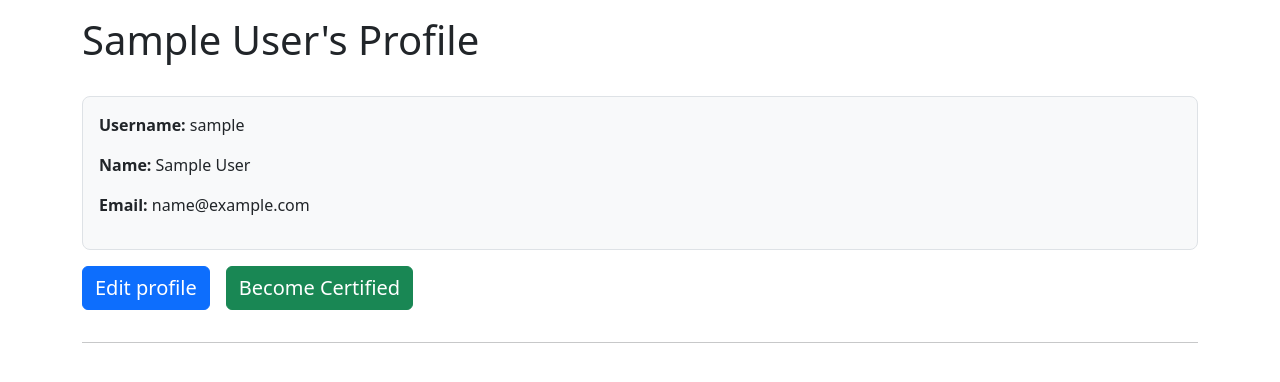
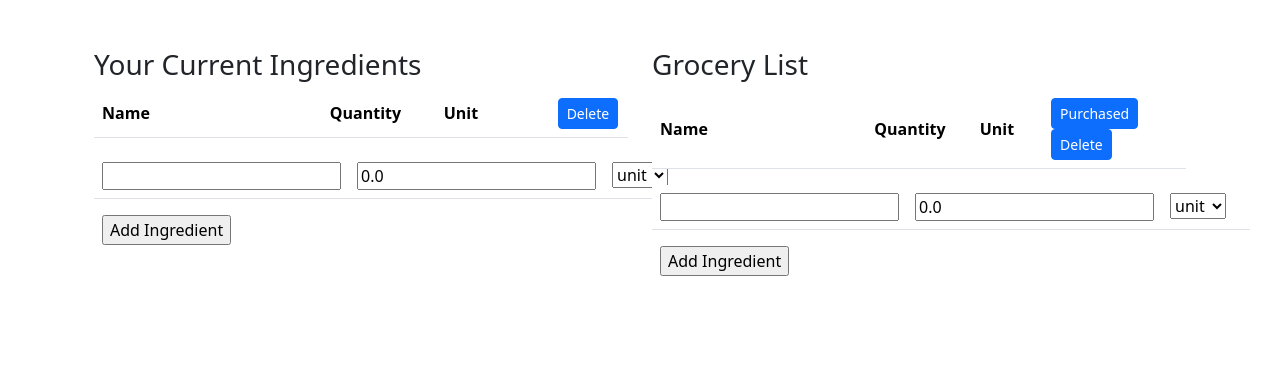
Before and after one commit to a2saur/recipe-app, a Flask app: page /user/ingredients in a window 1280 px wide. Shown: the part 56-438 px from the top of the page. Run offline with Flask 3, Linux system fonts and the light colour scheme; the visitor is signed in with stand-in values (Sample User, id 1); data comes from the database, SQL or seed files in the repository; lists and menus that the app fills with data are empty; some libraries are stand-ins or nearby versions.

Commit message:
Fixed errors caused by merge

```diff
--- a/app/main/templates/base.html
+++ b/app/main/templates/base.html
@@ -48,7 +48,7 @@
                     </li>
 
                     <li class="nav-item">
-                        <a href="{{ url_for('main.view_ingredients') }}" class="btn btn-outline-dark">
+                        <a href="{{ url_for('user.view_ingredients') }}" class="btn btn-outline-dark">
                             <i class="bi" style="margin-right:5px"></i>Ingredients
                         </a>
                     </li>
--- a/app/main/templates/view_ingredients.html
+++ b/app/user/templates/view_ingredients.html
@@ -9,7 +9,7 @@
         <div class="col-md-6">
             <h3>Your Current Ingredients</h3>
             <div class="ingredient-form">
-            <form method="POST" action="{{ url_for('main.delete_ingredient') }}">
+            <form method="POST" action="{{ url_for('user.delete_ingredient') }}">
                 {{ iform.hidden_tag() }}
 
                 <table class="table">
@@ -56,7 +56,7 @@
         <div class="col-md-6">
             <h3>Grocery List</h3>
             <div class="grocery-form">
-            <form method="POST" action="{{ url_for('main.move_or_delete_grocery') }}">
+            <form method="POST" action="{{ url_for('user.move_or_delete_grocery') }}">
                 {{ gform.hidden_tag() }}
 
                 <table class="table">
--- a/app/user/user_routes.py
+++ b/app/user/user_routes.py
@@ -5,9 +5,10 @@ from flask import render_template, flash, redirect, url_for, request, jsonify
 from flask_login import current_user, login_required
 import sqlalchemy as sqla
 from app import db
-from app.main.models import User
+from app.main.models import User, Ingredient, UserIngredientListUse, UserGroceryListUse
 
 from app.user.user_forms import EditForm
+from app.recipe.recipe_forms import IngredientSubmitForm
 
 from app.user import user_blueprint as bp_user
 
@@ -56,6 +57,73 @@ def remove_saved_recipe(recipe_id):
     return
 
 @bp_user.route('/user/ingredients', methods=['GET','POST'])
-@login_required
+# @login_required
 def view_ingredients():
-    return render_template('profile.html', title="User Profile", user=current_user)
+    iform = IngredientSubmitForm(prefix="curr")
+    gform = IngredientSubmitForm(prefix="groc")
+
+    # get the user's current ingredients
+    curr_ingredients = current_user.get_curr_ingredients()
+    # get the user's grocery list ingredients
+    grocery_list = current_user.get_grocery_list()
+
+    if iform.submit.data and iform.validate():
+        ingredient = db.session.scalars(sqla.select(Ingredient).where(Ingredient.name == iform.ingredientName.data)).first()
+        if not ingredient:
+            ingredient = Ingredient(name=iform.ingredientName.data)
+            db.session.add(ingredient)
+            db.session.commit()
+        current_user.add_ingredient(ingredient, iform.quantity.data, iform.unit.data)
+        return redirect(url_for('user.view_ingredients'))
+
+    elif gform.submit.data and gform.validate():
+        ingredient = db.session.scalars(sqla.select(Ingredient).where(Ingredient.name == gform.ingredientName.data)).first()
+        if not ingredient:
+            ingredient = Ingredient(name=gform.ingredientName.data)
+            db.session.add(ingredient)
+            db.session.commit()
+        current_user.add_grocery(ingredient, gform.quantity.data, gform.unit.data)
+        return redirect(url_for('user.view_ingredients'))
+    return render_template('view_ingredients.html', title="Ingredients", ingredients=curr_ingredients, grocery_list=grocery_list, iform=iform, gform=gform)
+
+@bp_user.route('/user/move_or_delete_grocery', methods=['POST'])
+# @login_required
+def move_or_delete_grocery():
+    action = request.form.get('action')
+    selected_grocery_ids = request.form.getlist('grocery_ids')
+
+    if not selected_grocery_ids:
+        flash('No ingredients selected to move.')
+        return redirect(url_for('user.view_ingredients'))
+
+    for ing_id in selected_grocery_ids:
+        grocery = db.session.scalars(sqla.select(UserGroceryListUse).where(UserGroceryListUse.user_id==current_user.id).where(UserGroceryListUse.ingredient_id==int(ing_id))).first()
+
+        if action == "purchased":
+            ingredient = db.session.get(Ingredient, int(ing_id))
+            current_user.add_ingredient(ingredient, grocery.amount, grocery.unit)
+            db.session.delete(grocery)
+        elif action == "delete":
+            db.session.delete(grocery)
+
+    db.session.commit()
+    if action == "move":
+        flash("Selected ingredients moved to current ingredients.")
+    elif action == "delete":
+        flash("Selected grocery items deleted.")
+    return redirect(url_for('user.view_ingredients'))
+
+@bp_user.route('/user/delete_ingredient', methods=['POST'])
+# @login_required
+def delete_ingredient():
+    selected_ingredient_ids = request.form.getlist('ingredient_ids')
+    if not selected_ingredient_ids:
+        flash('No ingredients selected to delete.')
+        return redirect(url_for('user.view_ingredients'))
+
+    for ing_id in selected_ingredient_ids:
+        ingredient = db.session.scalars(sqla.select(UserIngredientListUse).where(UserIngredientListUse.user_id==current_user.id).where(UserIngredientListUse.ingredient_id==int(ing_id))).first()
+        db.session.delete(ingredient)
+    db.session.commit()
+    flash("Selected ingredients deleted.")
+    return redirect(url_for('user.view_ingredients'))
```
Also changed, not shown: app/main/routes.py (+0 -72 lines), app/user/user_forms.py (line endings or trailing spaces).
